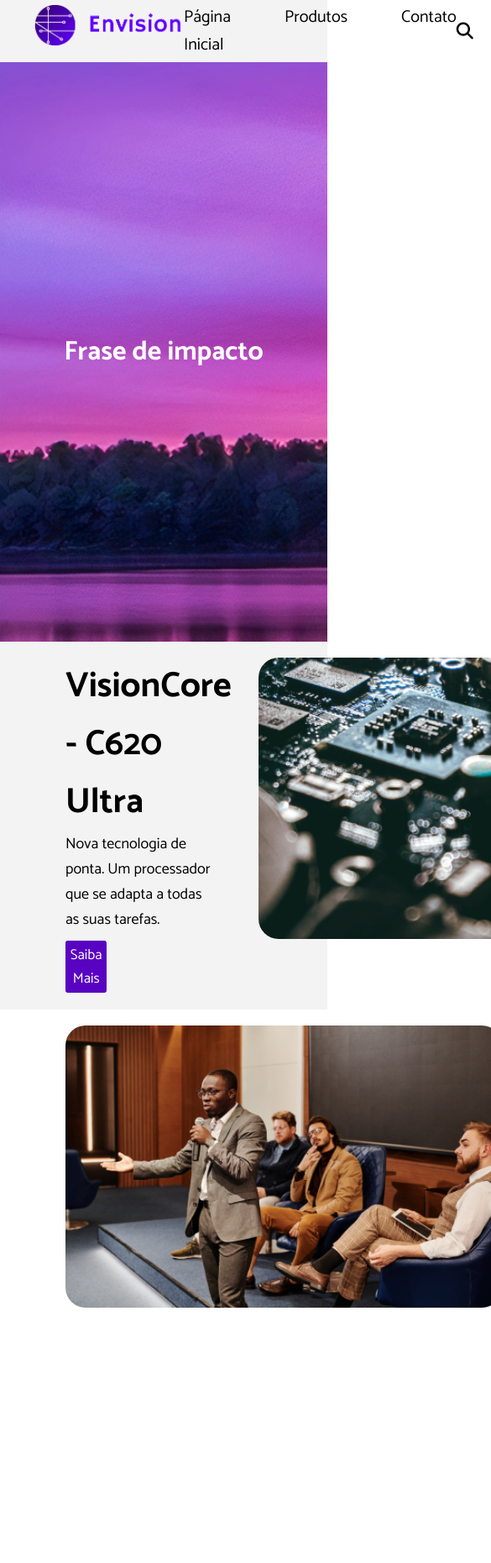
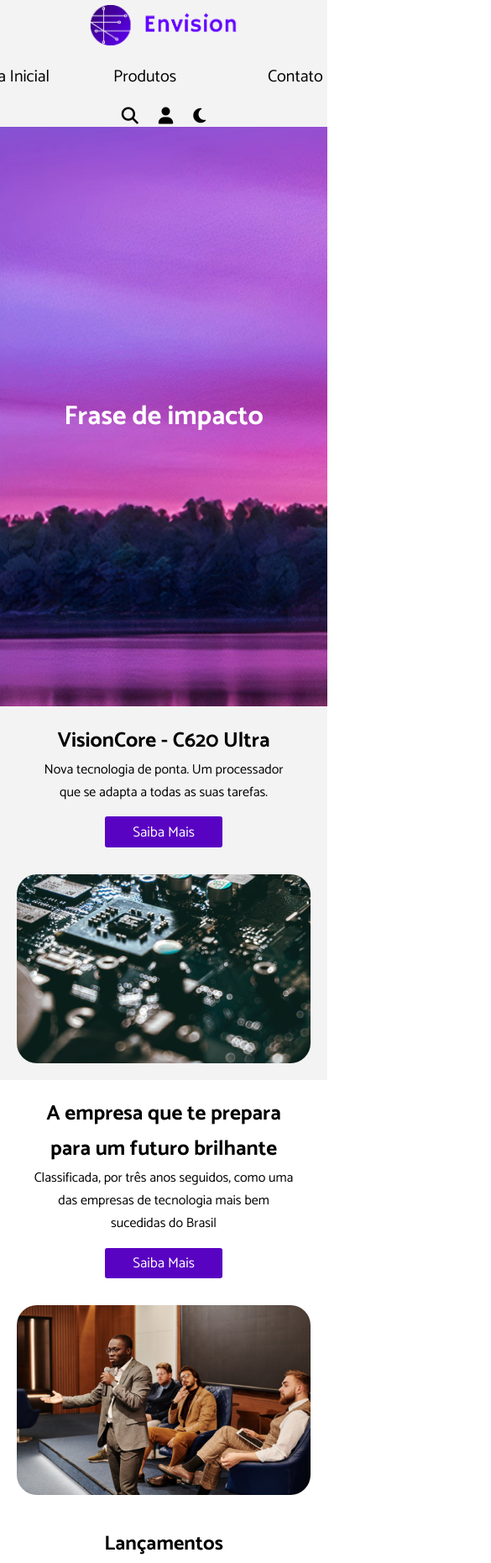
Before and after one commit to gabriellrraposo/empresa-de-hardware, a plain HTML site: page index.html in a window 390 px wide. Shown: the top 1861 px of the page at 84% size, 585 px wide, since content can reach past the window. Drawn offline with Linux system fonts and the light colour scheme.

Commit message:
Adiciona responsividade à página inicial

```diff
--- a/assets/style/style.css
+++ b/assets/style/style.css
@@ -64,6 +64,7 @@ header ul {
 
 header ul li {
     list-style: none;
+    width: 120px;
 }
 
 header ul li a {
@@ -179,7 +180,6 @@ header div i {
 
     display: grid;
     grid-template-columns: auto auto;
-    grid-template-rows: auto auto;
     grid-gap: 40px;
 }
 
@@ -199,7 +199,7 @@ footer {
     background-color: var(--backgroundSecundario);
 
     display: grid;
-    grid-template-columns: 1fr 6fr 1fr;
+    grid-template-columns: 1fr 4fr 1fr;
     align-items: center;
 }
 
@@ -226,6 +226,109 @@ footer .parte-inferior a {
     margin-right: 3%;
 }
 
+
+.container-seta {
+    text-align: right;
+}
+
 .fa-arrow-up {
     font-size: 35px;
 }
+
+
+/* Responsividade */
+
+/* Header */
+
+@media screen and (max-width: 1538px) {
+    :root {
+        --padding-lateral-maior: 15%;
+    }
+}
+
+@media screen and (max-width: 1354px) {
+    :root {
+        --padding-lateral-maior: 10%;
+    }
+}
+
+@media screen and (max-width: 1164px) {
+    header {
+        grid-template-columns: auto;
+        grid-template-rows: auto auto auto;
+        justify-content: center;
+
+        grid-gap: 20px;
+    }
+
+    header img, header .container-icones {
+        justify-self: center;
+    }
+
+    .novidade img {
+        width: 350px;
+    }
+
+    .novidade div h2 {
+        font-size: 30px;
+    }
+
+    footer {
+        grid-gap: 50px;
+    }
+
+    footer i {
+        margin-right: 3%;
+    }
+}
+
+@media screen and (max-width: 904px) {
+    .novidade div p {
+        width: 100%;
+        font-size: 16px;
+    }
+
+    .novidade div h2 {
+        font-size: 25px;
+    }
+
+    .novidade div button {
+        max-width: 45%;
+    }
+}
+
+@media screen and (max-width: 839px) {
+    .novidade {
+        display: flex;
+
+        flex-direction: column;
+        align-items: center;
+        text-align: center;
+    }
+
+    .novidade button {
+        align-self: center;
+        width: 100%;
+    }
+
+    .novidade2 {
+        flex-direction: column-reverse;
+    }
+}
+
+@media screen and (max-width: 640px) {
+    .categorias {
+        grid-template-columns: auto;
+        grid-template-rows: auto auto;
+    }
+
+    .categorias img {
+        width: 70%;
+
+        justify-self: center;
+    }
+
+    .categorias h2 {
+        justify-self: center;
+    }
+}
--- a/index.html
+++ b/index.html
@@ -60,6 +60,7 @@
 
         </section>
         <section class="categorias">
+            <h2>Lançamentos</h2>
             <img src="./assets/imagens/placadevideo.png" class="categoria categoria1" width="100%">
             <img src="./assets/imagens/processador.png" class="categoria categoria2" width="100%">
         </section>
@@ -90,7 +91,7 @@
                 <span>©Envision - Site realizado por alunos do Colégio Cotemig para fins educacionais</span>
             </div>
         </section>
-        <a href="#top"><i class="fa-solid fa-arrow-up"></i></a>
+        <div class="container-seta"><a href="#top"><i class="fa-solid fa-arrow-up"></i></a></div>
     </footer>
 
     <script src="./assets/script/scriptPgInicial.js"></script>
```
